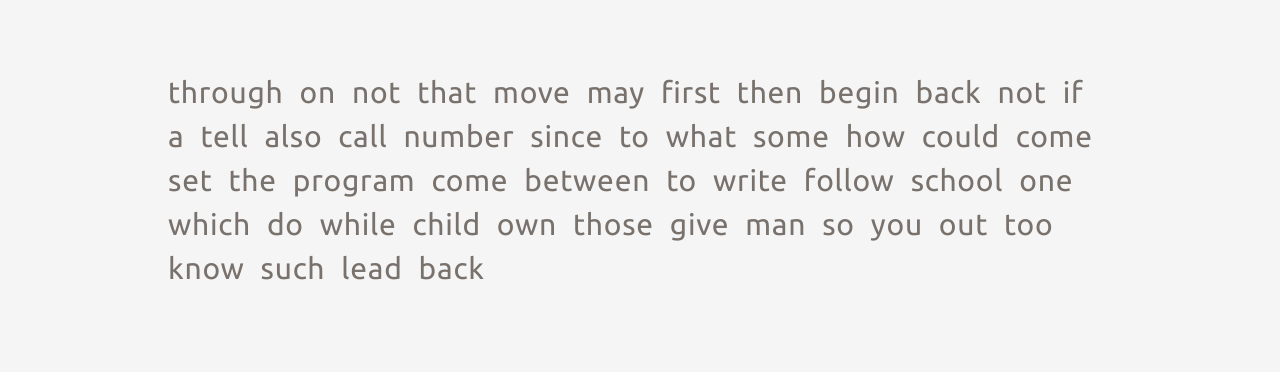
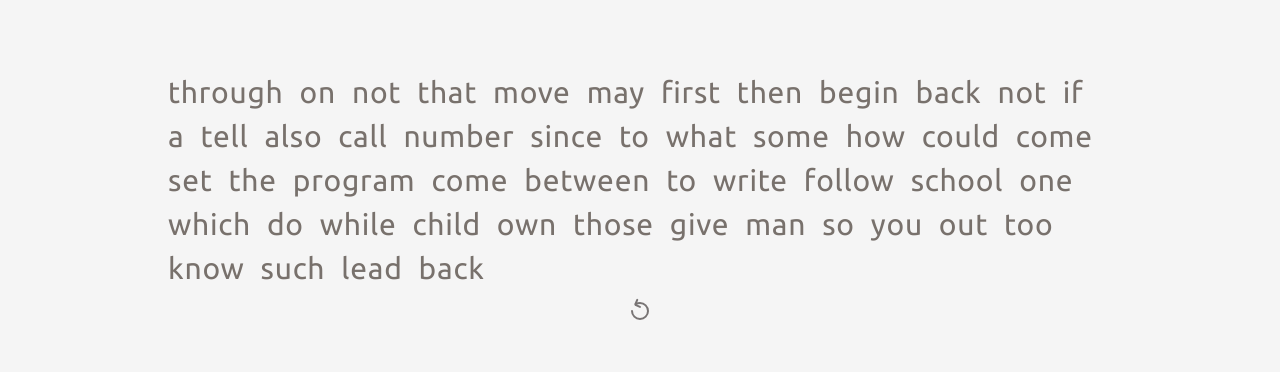
Before and after one commit to Joshi-Sarthak/Keypup, a Next.js app: page / in a window 1280 px wide. Shown: the part 269-641 px from the top of the page. Built offline with nearby package versions, Linux system fonts and the light colour scheme.

Commit message:
Add restart button

```diff
--- a/src/components/Main/Main.tsx
+++ b/src/components/Main/Main.tsx
@@ -15,6 +15,10 @@ function Main() {
 	const activeWord = useRef<HTMLDivElement>(null)
 	const activeLetter = useRef<HTMLSpanElement>(null)
 
+	const Restart = () => {
+		reset()
+	}
+
 	useEffect(() => {
 		seedWords()
 	}, [seedWords])
@@ -22,9 +26,7 @@ function Main() {
 	useEffect(() => {
 		const handleKeyDown = (e: KeyboardEvent) => {
 			if (e.ctrlKey && e.key === "b") {
-				//restart logic
-				e.preventDefault()
-				reset()
+				Restart()
 			} else if (e.key.length === 1 || e.key === "Backspace") {
 				RecordTest(e.key)
 			}
@@ -51,6 +53,7 @@ function Main() {
 	}, [currWord, typedWord])
 
 	return (
+		<div>
 			<div className="flex justify-center w-full mt-64">
 				<div className="w-3/4 max-w-full flex flex-wrap">
 					{initialWords.map((word, id) => {
@@ -67,8 +70,7 @@ function Main() {
 										<span
 											id="resetable"
 											key={key}
-										ref={
-											isActive && typedWord.length - 1 == key
+											ref={isActive && typedWord.length - 1 == key
 												? activeLetter
 												: null
 											}
@@ -82,6 +84,42 @@ function Main() {
 					})}
 				</div>
 			</div>
+			{/* Restart SVG Icon */}
+			<div onClick={Restart} className="cursor-pointer mt-2">
+				<svg
+					width="24px"
+					height="24px"
+					viewBox="0 0 24 24"
+					className="w-6 h-6 text-stone-500 dark:text-neutral-500 mx-auto"
+				>
+					<title>Reload</title>
+					<g
+						id="Page-1"
+						stroke="none"
+						strokeWidth="1"
+						fill="none"
+						fillRule="evenodd"
+					>
+						<g id="Reload">
+							<path
+								d="M4,13 C4,17.4183 7.58172,21 12,21 C16.4183,21 20,17.4183 20,13 C20,8.58172 16.4183,5 12,5 C10.4407,5 8.98566,5.44609 7.75543,6.21762"
+								id="Path"
+								stroke="#787474"
+								strokeWidth="2"
+								strokeLinecap="round"
+							></path>
+							<path
+								d="M9.2384,1.89795 L7.49856,5.83917 C7.27552,6.34441 7.50429,6.9348 8.00954,7.15784 L11.9508,8.89768"
+								id="Path"
+								stroke="#787474"
+								strokeWidth="2"
+								strokeLinecap="round"
+							></path>
+						</g>
+					</g>
+				</svg>
+			</div>
+		</div>
 	)
 }
 
```
Lines whose indentation alone changed are shown as unchanged.
